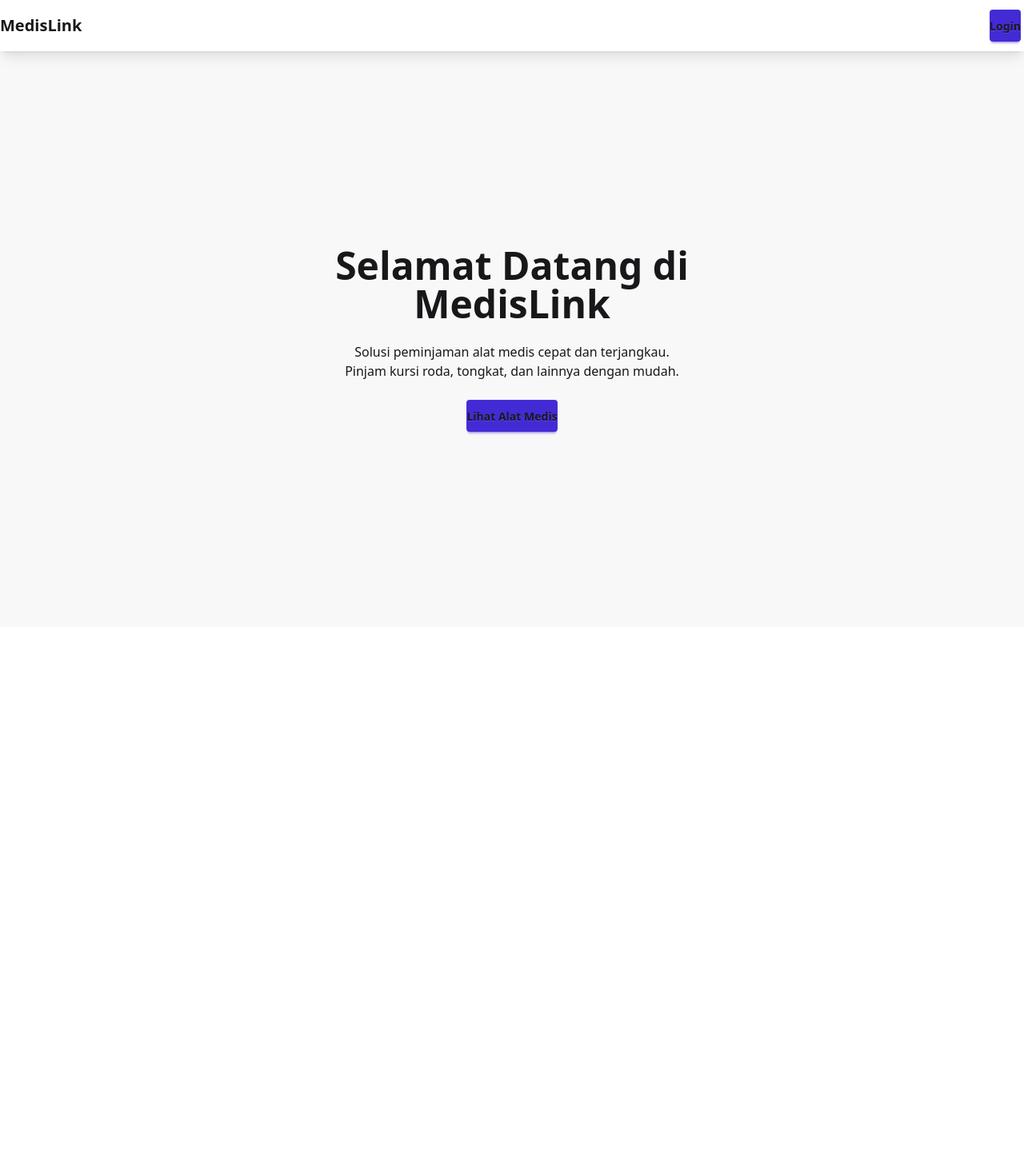
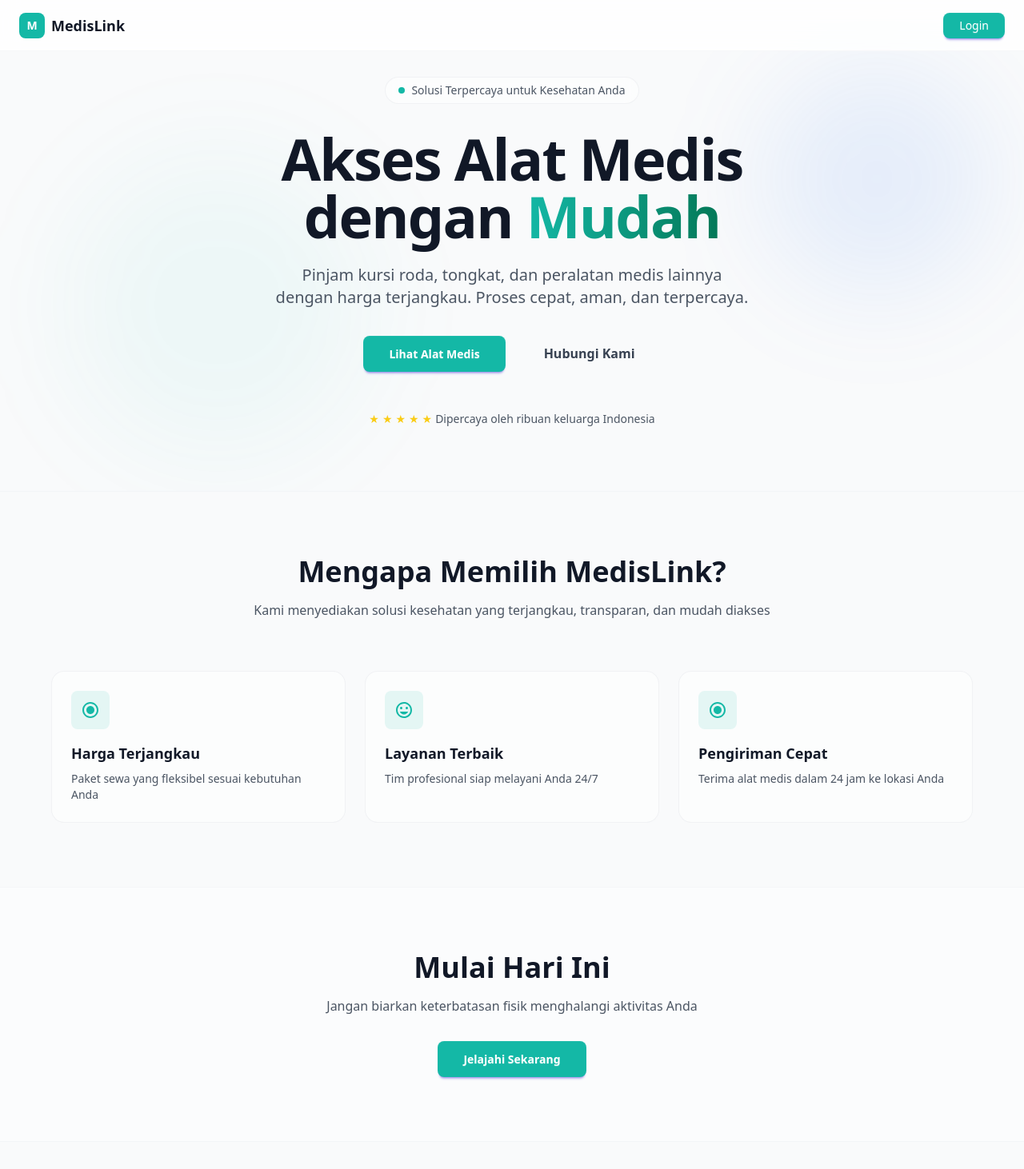
Before and after one commit to mrestuab/medisLink, a React app in the folder frontend/: page / in a window 1280 px wide. Shown: the top 1462 px of the page at 80% size. Before the commit the page ends 800 px from the top, so only its background shows below. Built offline with nearby package versions, Linux system fonts and the light colour scheme; the HTML template or start-up script is replaced by a standard one.

Commit message:
home, login pages and package json updated

```diff
--- a/frontend/package.json
+++ b/frontend/package.json
@@ -12,6 +12,7 @@
   "dependencies": {
     "axios": "^1.13.2",
     "daisyui": "^5.4.7",
+    "lucide-react": "^0.553.0",
     "react": "^19.1.1",
     "react-dom": "^19.1.1",
     "react-router-dom": "^7.9.5"
--- a/frontend/src/pages/HomePage.jsx
+++ b/frontend/src/pages/HomePage.jsx
@@ -1,45 +1,140 @@
-import React from 'react'
-import { Link } from 'react-router-dom'
+import { Link } from "react-router-dom";
 
-const HomePage = () => {
+export default function HomePage() {
   return (
-    <div className="flex flex-col min-h-screen">
-      {/* 1. Navbar */}
-      <div className="navbar bg-base-100 shadow-lg">
-        <div className="flex-1">
-          <Link to="/" className="btn btn-ghost text-xl">
-            MedisLink
+    <div className="flex flex-col min-h-screen bg-gray-50 text-gray-900">
+      <nav className="navbar fixed top-0 w-full z-50 backdrop-blur-md bg-base-100/80 border-b border-gray-200/30">
+        <div className="max-w-7xl mx-auto w-full px-6 py-2 flex items-center justify-between">
+          <Link to="/" className="flex items-center gap-2 group">
+            <div className="w-8 h-8 bg-teal-500 rounded-lg flex items-center justify-center text-white font-bold text-sm">
+              M
+            </div>
+            <span className="font-semibold text-lg">MedisLink</span>
+          </Link>
+          <Link
+            to="/login"
+            className="btn btn-primary btn-sm bg-teal-500 hover:bg-teal-600 border-none text-white font-medium text-sm px-5 rounded-lg"
+          >
+            Login
           </Link>
         </div>
-        <div className="flex-none">
-          <ul className="menu menu-horizontal px-1">
-            <li>
-              <Link to="/login" className="btn btn-primary">
-                Login
-              </Link>
-            </li>
-          </ul>
+      </nav>
+
+      <section className="relative flex-1 flex items-center justify-center pt-24 pb-20 px-6 overflow-hidden">
+        <div className="absolute top-20 right-10 w-72 h-72 bg-blue-500/10 rounded-full blur-3xl"></div>
+        <div className="absolute bottom-10 left-20 w-96 h-96 bg-teal-500/5 rounded-full blur-3xl"></div>
+
+        <div className="max-w-3xl mx-auto text-center relative z-10">
+          <div className="badge badge-lg gap-2 mb-8 px-4 py-4 rounded-full border border-gray-200/50 bg-white/50 backdrop-blur">
+            <span className="w-2 h-2 rounded-full bg-teal-500"></span>
+            <span className="text-sm text-gray-600">Solusi Terpercaya untuk Kesehatan Anda</span>
+          </div>
+
+          <h1 className="text-5xl md:text-6xl lg:text-7xl font-bold tracking-tight mb-6 text-balance">
+            Akses Alat Medis dengan{" "}
+            <span className="bg-gradient-to-r from-teal-500 to-emerald-700 bg-clip-text text-transparent">Mudah</span>
+          </h1>
+
+          <p className="text-lg md:text-xl text-gray-600 mb-8 max-w-2xl mx-auto leading-relaxed text-balance">
+            Pinjam kursi roda, tongkat, dan peralatan medis lainnya dengan harga terjangkau. Proses cepat, aman, dan
+            terpercaya.
+          </p>
+
+          <div className="flex flex-col sm:flex-row items-center justify-center gap-4 mb-12">
+            <Link
+              to="/tools"
+              className="btn btn-primary bg-teal-500 hover:bg-teal-600 border-none text-white font-semibold px-8 py-3 h-auto rounded-lg"
+            >
+              Lihat Alat Medis
+            </Link>
+            <button className="btn btn-outline border-gray-300 hover:border-gray-400 text-gray-700 hover:bg-gray-100 font-semibold px-8 py-3 h-auto">
+              Hubungi Kami
+            </button>
+          </div>
+
+          <div className="flex items-center justify-center gap-1 text-sm text-gray-600">
+            <span className="flex gap-1">
+              {[...Array(5)].map((_, i) => (
+                <span key={i} className="text-yellow-400">
+                  ★
+                </span>
+              ))}
+            </span>
+            <span>Dipercaya oleh ribuan keluarga Indonesia</span>
+          </div>
         </div>
-      </div>
+      </section>
 
-      {/* 2. Hero Section */}
-      <div className="hero min-h-[calc(100vh-80px)] bg-base-200">
-        <div className="hero-content text-center">
-          <div className="max-w-md">
-            <h1 className="text-5xl font-bold">Selamat Datang di MedisLink</h1>
-            <p className="py-6">
-              Solusi peminjaman alat medis cepat dan terjangkau. Pinjam kursi roda,
-              tongkat, dan lainnya dengan mudah.
-            </p>
-            {/* Kita bisa arahkan ke halaman "list alat" nantinya */}
-            <Link to="/tools" className="btn btn-primary">
-              Lihat Alat Medis
+      <section className="py-20 px-6 border-t border-gray-200/30">
+        <div className="max-w-6xl mx-auto">
+          <h2 className="text-center text-3xl md:text-4xl font-bold mb-4 text-balance">Mengapa Memilih MedisLink?</h2>
+          <p className="text-center text-gray-600 mb-16 max-w-2xl mx-auto">
+            Kami menyediakan solusi kesehatan yang terjangkau, transparan, dan mudah diakses
+          </p>
+
+          <div className="grid md:grid-cols-3 gap-6">
+            <div className="p-6 rounded-2xl border border-gray-200/50 bg-white/50 hover:bg-white transition-colors group">
+              <div className="w-12 h-12 rounded-lg bg-teal-500/10 flex items-center justify-center text-teal-500 mb-4 group-hover:bg-teal-500/20 transition-colors">
+                <svg className="w-6 h-6" fill="currentColor" viewBox="0 0 24 24">
+                  <path d="M12 2C6.48 2 2 6.48 2 12s4.48 10 10 10 10-4.48 10-10S17.52 2 12 2zm0 18c-4.41 0-8-3.59-8-8s3.59-8 8-8 8 3.59 8 8-3.59 8-8 8zm0-13c-2.76 0-5 2.24-5 5s2.24 5 5 5 5-2.24 5-5-2.24-5-5-5z" />
+                </svg>
+              </div>
+              <h3 className="text-lg font-semibold mb-2">Harga Terjangkau</h3>
+              <p className="text-gray-600 text-sm">Paket sewa yang fleksibel sesuai kebutuhan Anda</p>
+            </div>
+
+            <div className="p-6 rounded-2xl border border-gray-200/50 bg-white/50 hover:bg-white transition-colors group">
+              <div className="w-12 h-12 rounded-lg bg-teal-500/10 flex items-center justify-center text-teal-500 mb-4 group-hover:bg-teal-500/20 transition-colors">
+                <svg className="w-6 h-6" fill="currentColor" viewBox="0 0 24 24">
+                  <path d="M12 2C6.48 2 2 6.48 2 12s4.48 10 10 10 10-4.48 10-10S17.52 2 12 2zm0 18c-4.41 0-8-3.59-8-8s3.59-8 8-8 8 3.59 8 8-3.59 8-8 8zm3.5-9c.83 0 1.5-.67 1.5-1.5S16.33 8 15.5 8 14 8.67 14 9.5s.67 1.5 1.5 1.5zm-7 0c.83 0 1.5-.67 1.5-1.5S9.33 8 8.5 8 7 8.67 7 9.5 7.67 11 8.5 11zm3.5 6.5c2.33 0 4.31-1.46 5.11-3.5H6.89c.8 2.04 2.78 3.5 5.11 3.5z" />
+                </svg>
+              </div>
+              <h3 className="text-lg font-semibold mb-2">Layanan Terbaik</h3>
+              <p className="text-gray-600 text-sm">Tim profesional siap melayani Anda 24/7</p>
+            </div>
+
+            <div className="p-6 rounded-2xl border border-gray-200/50 bg-white/50 hover:bg-white transition-colors group">
+              <div className="w-12 h-12 rounded-lg bg-teal-500/10 flex items-center justify-center text-teal-500 mb-4 group-hover:bg-teal-500/20 transition-colors">
+                <svg className="w-6 h-6" fill="currentColor" viewBox="0 0 24 24">
+                  <path d="M12 2C6.48 2 2 6.48 2 12s4.48 10 10 10 10-4.48 10-10S17.52 2 12 2zm0 18c-4.41 0-8-3.59-8-8s3.59-8 8-8 8 3.59 8 8-3.59 8-8 8zm0-13c-2.76 0-5 2.24-5 5s2.24 5 5 5 5-2.24 5-5-2.24-5-5-5z" />
+                </svg>
+              </div>
+              <h3 className="text-lg font-semibold mb-2">Pengiriman Cepat</h3>
+              <p className="text-gray-600 text-sm">Terima alat medis dalam 24 jam ke lokasi Anda</p>
+            </div>
+          </div>
+        </div>
+      </section>
+
+      <section className="py-20 px-6 border-t border-gray-200/30 bg-white/30">
+        <div className="max-w-2xl mx-auto text-center">
+          <h2 className="text-3xl md:text-4xl font-bold mb-4">Mulai Hari Ini</h2>
+          <p className="text-gray-600 mb-8">Jangan biarkan keterbatasan fisik menghalangi aktivitas Anda</p>
+          <Link
+            to="/tools"
+            className="btn btn-primary bg-teal-500 hover:bg-teal-600 border-none text-white font-semibold px-8 py-3 h-auto rounded-lg"
+          >
+            Jelajahi Sekarang
+          </Link>
+        </div>
+      </section>
+
+      <footer className="border-t border-gray-200/30 py-8 px-6">
+        <div className="max-w-6xl mx-auto flex flex-col md:flex-row items-center justify-between">
+          <p className="text-gray-500 text-sm">© 2025 MedisLink. Semua hak dilindungi.</p>
+          <div className="flex gap-6 mt-4 md:mt-0">
+            <Link to="#" className="text-gray-500 hover:text-gray-900 text-sm transition-colors">
+              Tentang Kami
+            </Link>
+            <Link to="#" className="text-gray-500 hover:text-gray-900 text-sm transition-colors">
+              Kebijakan Privasi
+            </Link>
+            <Link to="#" className="text-gray-500 hover:text-gray-900 text-sm transition-colors">
+              Hubungi Kami
             </Link>
           </div>
         </div>
-      </div>
+      </footer>
     </div>
   )
 }
-
-export default HomePage
```
Also changed, not shown: frontend/src/pages/LoginPage.jsx (+57 -34 lines), 1 other file (tests, documents, lock files or other folders).
